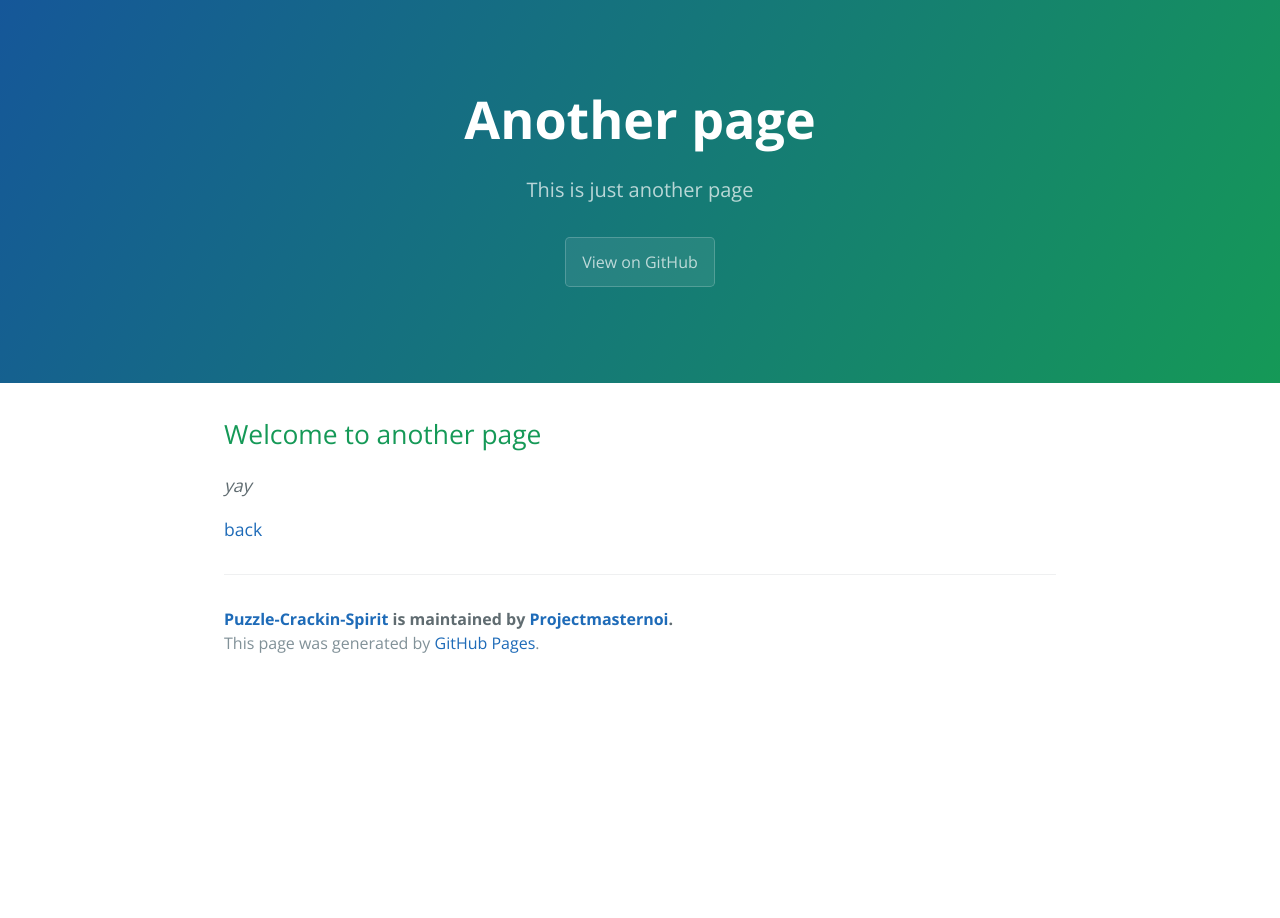
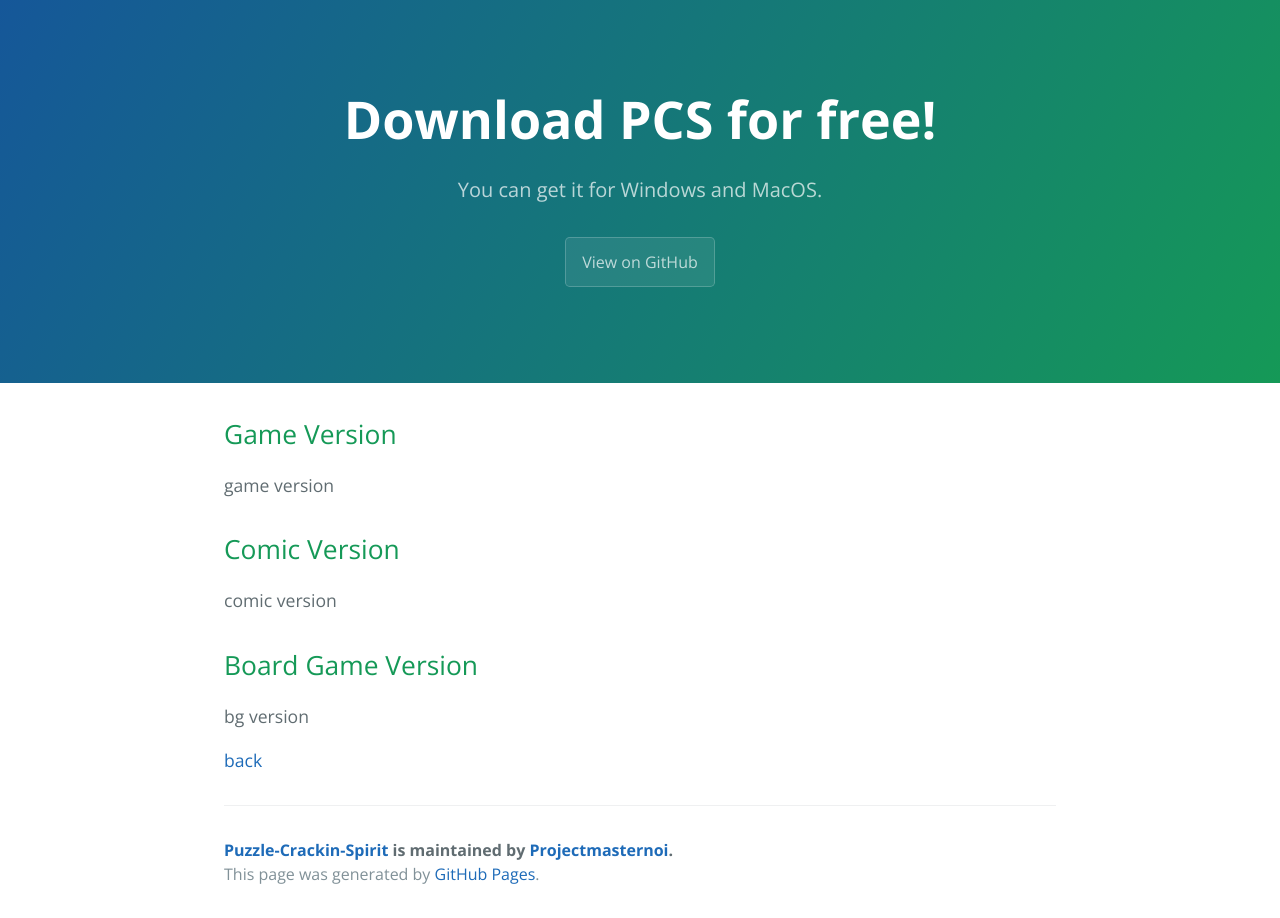
Before and after one commit to Projectmasternoi/Puzzle-Crackin-Spirit, a Jekyll site: the page built from another-page.md, in a window 1280 px wide. Built offline with Jekyll 4.4.1, drawn with Linux system fonts in a browser that asks for light colours.

Commit message:
Update another-page.md

```diff
--- a/another-page.md
+++ b/another-page.md
@@ -1,11 +1,23 @@
 ---
 layout: default
-title: Another page
-description: This is just another page
+title: Download PCS for free!
+description: You can get it for Windows and MacOS.
 ---
 
-## Welcome to another page
+## Game Version
 
-_yay_
+game version
+
+
+## Comic Version
+
+comic version
+
+
+## Board Game Version
+
+bg version
+
+
 
 [back](./)
```
